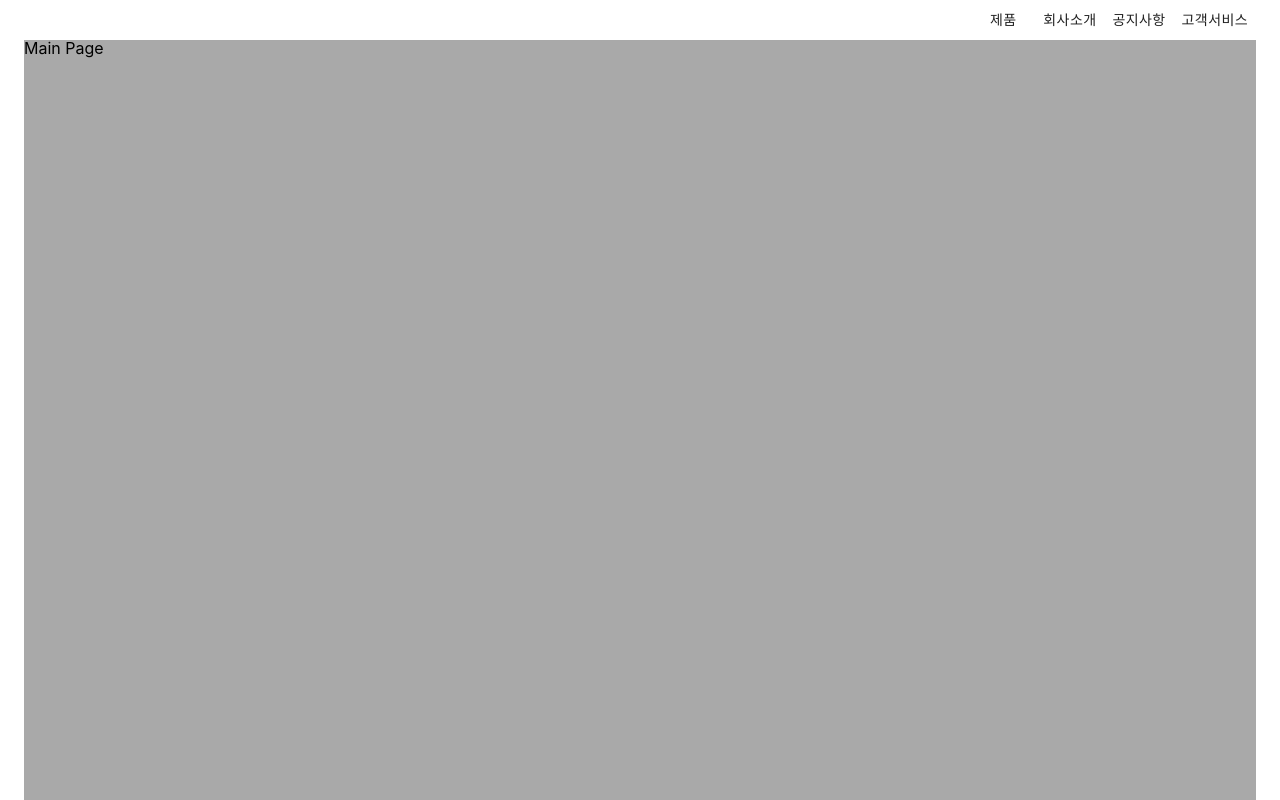
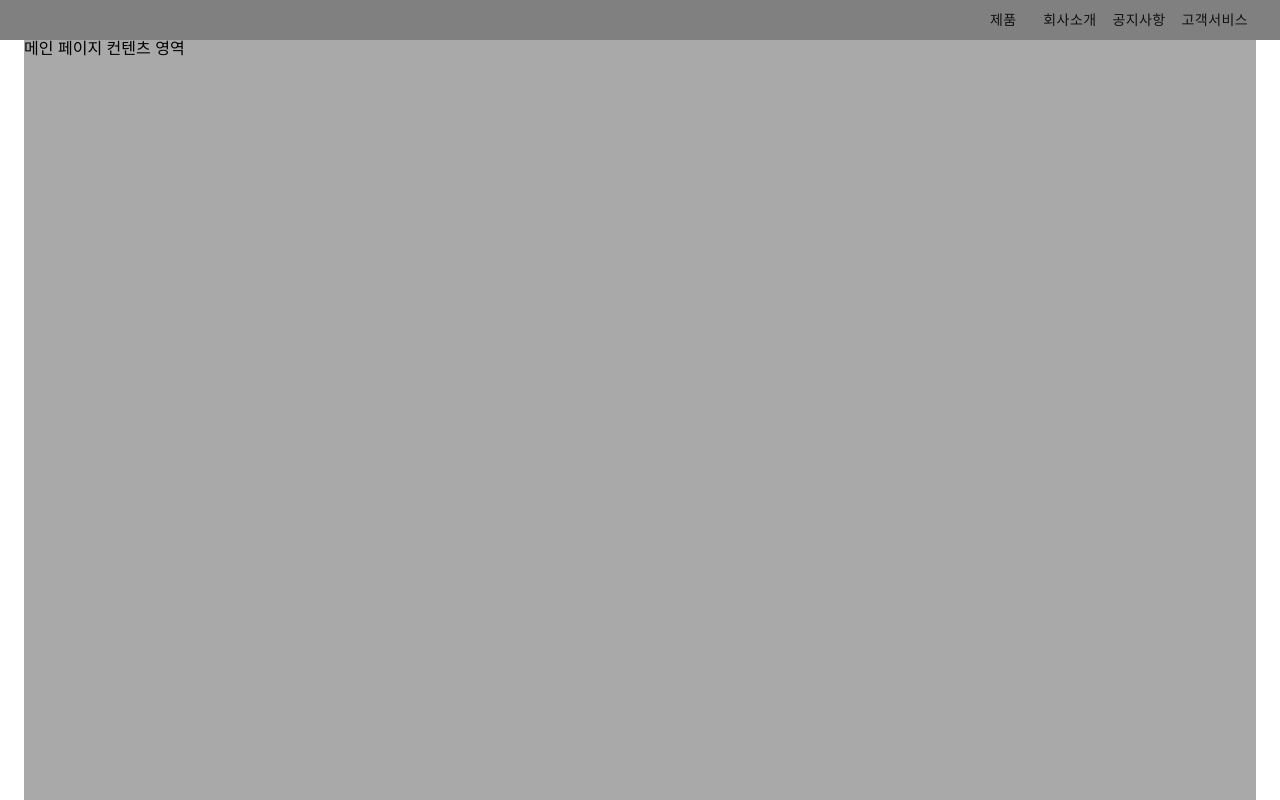
Before and after one commit to Oizys18/gasro, a React (Create React App) app in the folder client/: page / in a window 1280 px wide. Shown: the top 800 px of the page. Built offline with nearby package versions, Linux system fonts and the light colour scheme.

Commit message:
Mod page styles

```diff
--- a/client/src/components/Header.tsx
+++ b/client/src/components/Header.tsx
@@ -25,7 +25,7 @@ export default Header;
 
 const HeaderWrapper = styled.div`
   width: 100%;
-  /* background-color: grey; */
+  background-color: grey;
   overflow: hidden;
 `;
 
--- a/client/src/containers/Main.tsx
+++ b/client/src/containers/Main.tsx
@@ -8,7 +8,7 @@ function Main({ ...props }: Imain) {
       <MainWrapper>
         <Container>
           <ContentWrapper>
-            <div>Main Page</div>
+            <div>메인 페이지 컨텐츠 영역</div>
           </ContentWrapper>
         </Container>
       </MainWrapper>
--- a/client/src/containers/Products.tsx
+++ b/client/src/containers/Products.tsx
@@ -9,7 +9,7 @@ function Products({ ...props }: Iproducts) {
     <>
       <ProductWrapper>
         <Container>
-          <div>Products</div>
+          <div>제품 소개 영역</div>
         </Container>
       </ProductWrapper>
     </>
```
